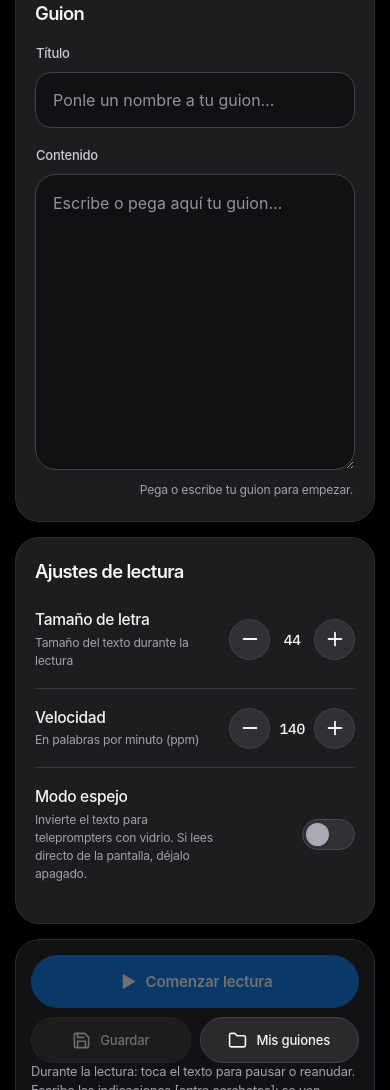
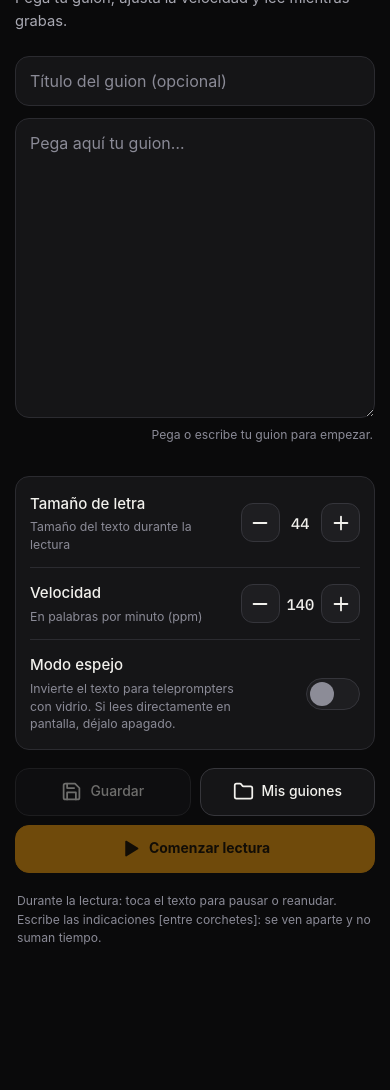
Before and after one commit to medinacaj/teleprompter, a plain HTML site: page index.html in a window 390 px wide. Shown: the part 94-1184 px from the top of the page. After the commit the page ends 1088 px from the top, so only its background shows below. Drawn offline with Linux system fonts and the light colour scheme.

Commit message:
design: restore compact single-column teleprompter setup with subtle amber accent

```diff
--- a/index.html
+++ b/index.html
@@ -182,75 +182,72 @@ textarea.field{min-height:230px;resize:vertical;line-height:1.55;margin-top:12px
   .w{transition:none}
 }
 
-/* ================= STUDIO EDITION / EDITORIAL DARK =================
-   Inspiración: teatro oscuro, tipografía limpia y un único acento azul.
-   Se reutilizan todos los IDs y eventos existentes del teleprompter. */
-body{font-size:17px;line-height:1.47;letter-spacing:-.013em;background:#000}
-:focus-visible{outline:2px solid #2997ff;outline-offset:3px}
-button,.btn,.ib,.step,.field,.switch{transition:background-color .2s ease,border-color .2s ease,color .2s ease,transform .16s ease}
-button:active:not(:disabled){transform:scale(.975)}
-.wrap{
-  max-width:1160px;
-  margin:0 auto;
-  padding:clamp(18px,3vw,35px) clamp(18px,3vw,34px) 40px;
-  display:grid;grid-template-columns:minmax(0,1.35fr) minmax(310px,.82fr);
-  column-gap:16px;row-gap:16px;
+/* ===== Interfaz compacta inspirada en la distribución inicial =====
+   Una columna para escribir, ajustar y comenzar; acento ámbar discreto.
+   Las funciones nuevas del lector y su deslizador de velocidad se conservan. */
+:root{
+  --bg:#0a0a0b;--panel:#151517;--panel2:#1e1e21;--line:#2b2b30;
+  --text:#f2f1ed;--muted:#a9a9b3;--faint:#8a8a96;
+  --amber:#fbbf24;--btn:#f59e0b;--btn-h:#fbbf24;--on-btn:#1c1100;
+  --teal:#2dd4bf;--danger:#f87171;
 }
-.studio-hero{grid-column:1/-1;padding:0 2px 1px}
-.studio-hero h1{margin:0;font-size:clamp(1.45rem,2.8vw,2rem);font-weight:600;letter-spacing:-.045em;line-height:1.2;color:#f5f5f7}
-.studio-hero noscript p{font-size:.85rem;color:#a9a9b5}
-.editor-panel,.settings-panel,.launch-panel{
-  min-width:0;background:#1d1d1f;border:1px solid #2d2d32;border-radius:28px;
-  padding:clamp(20px,2.4vw,30px);
+body{background:var(--bg);font-size:16px;line-height:1.5;letter-spacing:normal}
+:focus-visible{outline:2px solid var(--amber);outline-offset:3px}
+#setup.wrap{display:block;max-width:748px;margin:0 auto;padding:22px 18px 48px}
+#setup .setup-header{margin-bottom:24px}
+#setup .tag{font:600 .72rem/1.2 var(--mono);letter-spacing:.12em;color:var(--amber);gap:9px}
+#setup .dot{width:7px;height:7px;background:var(--amber)}
+#setup h1{margin:11px 0 3px;font-size:clamp(1.65rem,3vw,1.9rem);line-height:1.17;letter-spacing:-.028em;font-weight:650}
+#setup .sub{margin:0;color:var(--muted);font-size:.92rem;line-height:1.55}
+#setup .setup-editor{padding:0;background:none;border:0}
+#setup .field{background:var(--panel);border:1px solid var(--line);border-radius:14px;padding:12px 14px;min-height:50px;font-size:1rem;color:var(--text)}
+#setup .field::placeholder{color:var(--faint)}
+#setup .field:focus{outline:2px solid rgba(251,191,36,.38);outline-offset:1px;border-color:var(--amber)}
+#setup textarea.field{display:block;min-height:300px;margin-top:12px;resize:vertical;line-height:1.55}
+#setup .setup-editor .meta{min-height:1.2em;margin:8px 2px 0;text-align:right;font-size:.76rem;color:var(--faint)}
+#setup .setup-settings{margin-top:45px}
+#setup .setup-settings .card{padding:2px 16px;background:var(--panel);border:1px solid var(--line);border-radius:14px}
+#setup .setup-settings .row{padding:13px 0;min-height:68px;gap:14px;align-items:center}
+#setup .setup-settings .row+.row{border-top:1px solid var(--line)}
+#setup .setup-settings .lbl{font-size:.94rem;font-weight:500;letter-spacing:normal}
+#setup .setup-settings .hint{display:block;margin-top:3px;color:var(--faint);font-size:.77rem;line-height:1.43;max-width:36ch}
+#setup .stepper{display:flex;gap:9px;align-items:center;flex:none}
+#setup .step{width:42px;height:42px;display:grid;place-items:center;padding:0;border:1px solid #35353b;border-radius:12px;background:var(--panel2);color:var(--text);cursor:pointer}
+#setup .step:hover{background:#303035;border-color:#686873}
+#setup .val{font:500 .96rem var(--mono);min-width:3.4ch;text-align:center;color:var(--text)}
+#setup .switch{width:54px;height:32px;border-radius:18px;background:var(--panel2);border:1px solid #35353b}
+#setup .switch::after{width:24px;height:24px;background:#8c8c97}
+#setup .switch[aria-checked="true"]{background:#0f766e;border-color:#0f766e}
+#setup .switch[aria-checked="true"]::after{background:#fff;transform:translateX(22px)}
+#setup .actions{display:flex;align-items:center;justify-content:stretch;flex-wrap:wrap;gap:10px;margin-top:18px}
+#setup .actions .btn{display:inline-flex;align-items:center;justify-content:center;gap:8px;min-height:48px;padding:0 18px;border:1px solid #36363b;border-radius:14px;background:var(--panel);color:var(--text);font-size:.93rem;font-weight:500;flex:0 0 auto;cursor:pointer}
+#setup .actions .btn:hover:not(:disabled){border-color:#6b6b74;background:#232327}
+#setup .actions .btn:disabled{opacity:.43;cursor:not-allowed}
+#setup .actions .btn.primary{flex:1 1 190px;background:var(--btn);border-color:var(--btn);color:var(--on-btn);font-weight:650}
+#setup .actions .btn.primary:hover:not(:disabled){background:var(--btn-h);border-color:var(--btn-h)}
+#setup .actions .ic{width:21px;height:21px}
+#setup .flash{margin:12px 2px 0;color:var(--amber);font-size:.84rem;min-height:0}
+#setup .flash:empty{display:none}
+#setup .tips{margin:19px 2px 0;color:var(--faint);font-size:.76rem;line-height:1.55}
+#setup .setup-stats{display:flex;align-items:center;justify-content:flex-end;flex-wrap:wrap;gap:9px;margin-top:6px}
+#setup .setup-stats .meta{margin:0;color:var(--faint);font-size:.75rem;min-height:0}
+#setup .setup-stats .meta:empty{display:none}
+#setup .setup-stats .btn{min-height:31px;padding:5px 11px;font-size:.74rem;border-radius:9px;background:transparent;border:1px solid var(--line)}
+@media(max-width:560px){
+  #setup.wrap{padding:22px 15px 40px}
+  #setup .setup-settings{margin-top:31px}
+  #setup .setup-settings .card{padding:2px 14px}
+  #setup .setup-settings .row{gap:8px;padding:14px 0}
+  #setup .setup-settings .hint{max-width:27ch}
+  #setup .stepper{gap:5px}
+  #setup .step{width:39px;height:39px}
+  #setup .actions{gap:9px}
+  #setup .actions .btn{flex:1 1 calc(50% - 6px);padding:0 10px;font-size:.87rem}
+  #setup .actions .btn.primary{flex:1 1 100%;order:3}
 }
-.editor-panel{grid-column:1;grid-row:2}
-.settings-panel{grid-column:2;grid-row:2;align-self:stretch;display:flex;flex-direction:column}
-.section-head{display:flex;justify-content:space-between;align-items:end;gap:12px;margin-bottom:18px}
-.section-head h2{font-size:clamp(1.15rem,1.8vw,1.45rem);line-height:1.2;letter-spacing:-.035em;font-weight:600;margin:0;color:#f5f5f7}
-.input-label{display:block;color:#cbcad3;font-size:.81rem;font-weight:500;margin:18px 1px 9px}
-.input-label:first-of-type{margin-top:0}
-.field{
-  background:#111113;border:1px solid #424247;color:#f5f5f7;border-radius:17px;
-  padding:15px 17px;font-size:1rem;min-height:51px;line-height:1.5;
-  -webkit-appearance:none;appearance:none;
+@media(prefers-reduced-motion:reduce){
+  #setup button,#setup .field{transition:none}
 }
-.field::placeholder{color:#92929e}
-.field:focus{outline:2px solid rgba(41,151,255,.45);outline-offset:1px;border-color:#2997ff}
-textarea.field{min-height:330px;margin-top:0;border-radius:21px;line-height:1.65;resize:vertical}
-.editor-panel .meta{margin:11px 2px 0;font-size:.76rem;color:#a0a0ab;min-height:18px}
-.settings-panel .card{background:none;border:0;border-radius:0;padding:0;flex:1}
-.settings-panel .row{padding:22px 0;min-height:96px;align-items:center;gap:10px}
-.settings-panel .row:first-child{padding-top:7px}
-.settings-panel .row+.row{border-top:1px solid #35353a}
-.lbl{font-size:.97rem;font-weight:500;letter-spacing:-.02em}
-.hint{font-size:.76rem;line-height:1.48;color:#a0a0ad;max-width:31ch}
-.stepper{gap:7px}
-.step{width:41px;height:41px;border-radius:50%;background:#303035;border:1px solid #414147;color:#f5f5f7}
-.step:hover{background:#414148;border-color:#6a6a74}
-.val{font-size:.91rem;color:#f5f5f7;min-width:3.4ch}
-.switch{width:53px;height:31px;border:1px solid #484850;border-radius:999px;background:#303035}
-.switch::after{width:23px;height:23px;border-radius:50%;background:#a9a9b4}
-.switch[aria-checked="true"]{background:#0071e3;border-color:#0071e3}
-.switch[aria-checked="true"]::after{background:#fff;transform:translateX(21px)}
-
-.launch-panel{grid-column:1/-1;display:flex;align-items:center;flex-wrap:wrap;gap:8px;background:#121214;border-color:#2a2a30;padding:16px 20px}
-.actions{display:flex;align-items:center;justify-content:flex-end;gap:10px;flex:1 1 430px;margin:0}
-.btn{
-  min-height:46px;padding:10px 19px;gap:9px;
-  font-size:.88rem;line-height:1.3;font-weight:500;letter-spacing:-.015em;
-  border:1px solid #424247;border-radius:999px;background:#2b2b2e;color:#f5f5f7;
-}
-.btn:hover:not(:disabled){background:#38383c;border-color:#777780}
-.btn.primary{flex:0 1 auto;background:#0071e3;border-color:#0071e3;color:white;font-weight:600;padding-inline:23px;white-space:nowrap}
-.btn.primary:hover:not(:disabled){background:#1687fa;border-color:#1687fa}
-.btn .ic{width:19px;height:19px}
-.launch-panel .flash,.launch-panel .tips{flex:1 1 100%;margin:0;min-height:0}
-.launch-panel .flash:empty,.launch-panel .tips:empty{display:none}
-.flash{color:#93c9ff}
-.tips{color:#a3a3ae}
-.session-panel{grid-column:1/-1;display:flex;align-items:center;justify-content:center;flex-wrap:wrap;gap:10px;color:#9898a3}
-.session-panel .meta{margin:0;font-size:.76rem}
-.session-panel .btn{min-height:33px;padding:7px 14px;background:transparent;font-size:.72rem}
 .modal{background:rgba(0,0,0,.82);backdrop-filter:blur(16px);-webkit-backdrop-filter:blur(16px)}
 .panel{max-width:700px;max-height:min(86dvh,840px);background:#1d1d1f;border:1px solid #44444a;border-radius:28px;padding-bottom:0;overflow:hidden}
 .panel-head{padding:17px 20px 12px 26px;border-bottom:1px solid #37373e}
@@ -304,27 +301,7 @@ textarea.field{min-height:330px;margin-top:0;border-radius:21px;line-height:1.65
 .pop .row{padding:14px 0}
 .pop .btn{border-radius:16px}
 .pop .field{border-radius:14px;max-width:170px}
-@media(max-width:860px){
-  .wrap{grid-template-columns:minmax(0,1fr);max-width:700px}
-  .studio-hero{grid-column:1;padding-bottom:0}
-  .editor-panel,.settings-panel,.launch-panel,.session-panel{grid-column:1;grid-row:auto}
-  .settings-panel .row{min-height:auto}
-  .launch-panel{padding:18px}
-  .actions{justify-content:flex-start}
-}
 @media(max-width:560px){
-  .wrap{padding:27px 15px 40px;gap:15px}
-  .studio-hero{padding:0 3px 1px}
-  .studio-hero h1{font-size:1.55rem;margin:0;letter-spacing:-.04em}
-  .editor-panel,.settings-panel{padding:22px 19px;border-radius:24px}
-  .section-head{margin-bottom:20px}
-  textarea.field{min-height:250px}
-  .settings-panel .row{padding:18px 0}
-  .settings-panel .hint{max-width:25ch}
-  .launch-panel{display:block;border-radius:24px;padding:15px}
-  .actions{display:grid;grid-template-columns:1fr 1fr;gap:9px}
-  .actions .btn{min-width:0;padding-inline:10px;font-size:.82rem}
-  .actions .btn.primary{grid-column:1/-1;grid-row:1;min-height:53px;font-size:.95rem}
   .panel{max-height:91dvh;border-radius:25px 25px 0 0;border-bottom:0}
   .panel-head h2{font-size:1.3rem}
   .reader .hud{padding:11px 14px 10px;font-size:.64rem;gap:5px 10px}
@@ -386,23 +363,21 @@ textarea.field{min-height:330px;margin-top:0;border-radius:21px;line-height:1.65
 
 <!-- ============ CONFIGURACIÓN ============ -->
 <main id="setup" class="wrap">
-  <header class="studio-hero">
-    <h1>Prompter</h1>
-    <noscript><p>Activa JavaScript para utilizar el teleprompter.</p></noscript>
+  <header class="setup-header">
+    <div class="tag"><span class="dot" aria-hidden="true"></span> PROMPTER</div>
+    <h1>Lector de guiones</h1>
+    <p class="sub">Pega tu guion, ajusta la velocidad y lee mientras grabas.</p>
+    <noscript><p class="sub">Activa JavaScript para utilizar el teleprompter.</p></noscript>
   </header>
 
-  <section class="editor-panel" aria-labelledby="editorHeading">
-    <div class="section-head"><h2 id="editorHeading">Guion</h2></div>
-    <label class="input-label" for="title">Título</label>
-    <input id="title" class="field" type="text" maxlength="80" placeholder="Ponle un nombre a tu guion…" aria-label="Título del guion" autocomplete="off">
-    <label class="input-label" for="text">Contenido</label>
-    <textarea id="text" class="field" rows="10" placeholder="Escribe o pega aquí tu guion…" aria-label="Texto del guion"></textarea>
+  <section class="setup-editor" aria-label="Editor de guion">
+    <input id="title" class="field" type="text" maxlength="80" placeholder="Título del guion (opcional)" aria-label="Título del guion" autocomplete="off">
+    <textarea id="text" class="field" rows="10" placeholder="Pega aquí tu guion…" aria-label="Texto del guion"></textarea>
     <p class="meta" id="meta"></p>
   </section>
 
-  <section class="settings-panel" aria-labelledby="settingsHeading">
-    <div class="section-head"><h2 id="settingsHeading">Ajustes de lectura</h2></div>
-    <section class="card" aria-label="Ajustes de lectura">
+  <section class="setup-settings" aria-label="Ajustes de lectura">
+    <div class="card">
       <div class="row">
         <div><span class="lbl">Tamaño de letra</span><span class="hint">Tamaño del texto durante la lectura</span></div>
         <div class="stepper">
@@ -420,13 +395,12 @@ textarea.field{min-height:330px;margin-top:0;border-radius:21px;line-height:1.65
         </div>
       </div>
       <div class="row">
-      <div><span class="lbl" id="mirLbl">Modo espejo</span><span class="hint">Invierte el texto para teleprompters con vidrio. Si lees directo de la pantalla, déjalo apagado.</span></div>
+        <div><span class="lbl" id="mirLbl">Modo espejo</span><span class="hint">Invierte el texto para teleprompters con vidrio. Si lees directamente en pantalla, déjalo apagado.</span></div>
         <button type="button" class="switch" id="mirrorSw" role="switch" aria-checked="false" aria-labelledby="mirLbl"></button>
       </div>
-    </section>
+    </div>
   </section>
 
-  <section class="launch-panel" aria-label="Acciones del guion">
   <div class="actions">
     <button type="button" class="btn" id="btnSave"><svg class="ic" aria-hidden="true"><use href="#i-save"/></svg>Guardar</button>
     <button type="button" class="btn" id="btnLib"><svg class="ic" aria-hidden="true"><use href="#i-folder"/></svg><span>Mis guiones<span id="libCount"></span></span></button>
@@ -434,11 +408,10 @@ textarea.field{min-height:330px;margin-top:0;border-radius:21px;line-height:1.65
   </div>
   <p class="flash" id="flash" role="status"></p>
   <p class="tips" id="tips"></p>
-  </section>
-  <section class="session-panel" aria-label="Estadísticas locales">
+  <div class="setup-stats">
     <p class="meta" id="readingStats" aria-live="polite"></p>
     <button type="button" class="btn" id="btnResetStats" hidden>Reiniciar estadísticas</button>
-  </section>
+  </div>
 </main>
 
 <!-- ============ BIBLIOTECA ============ -->
```
Lines whose indentation alone changed are shown as unchanged.
